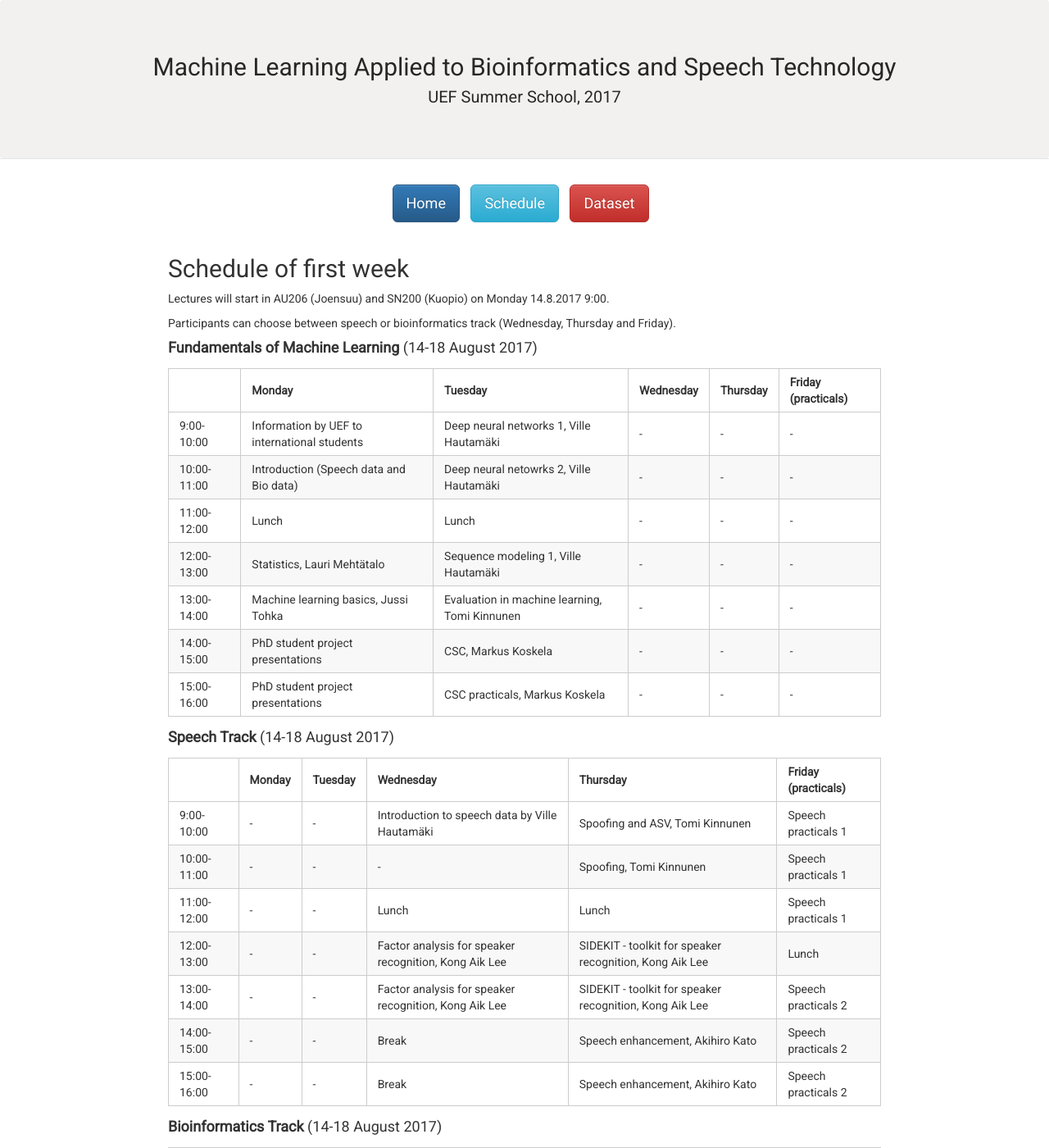
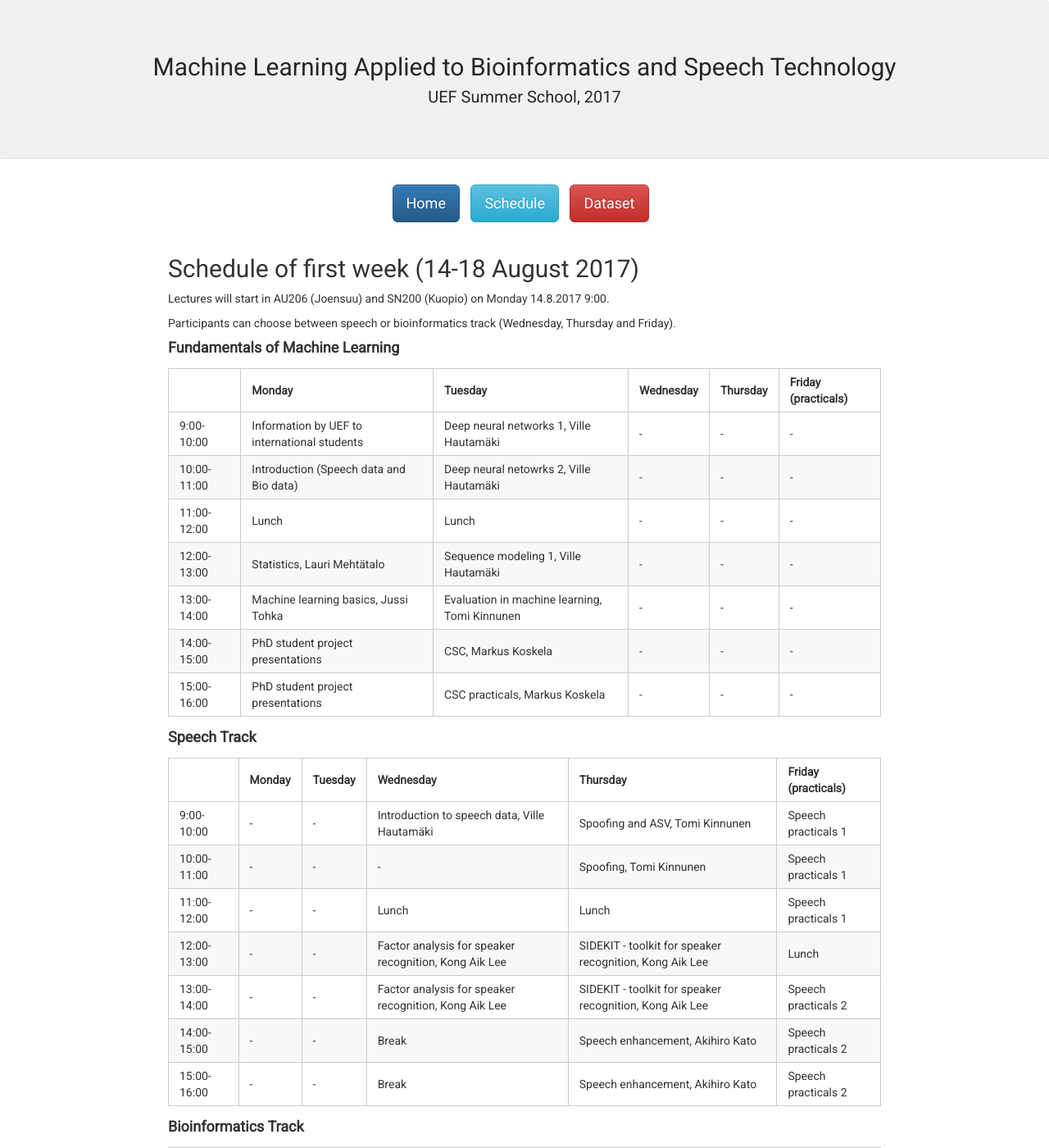
Before and after one commit to abrahamwoubie/Summer_School_RL, a Jekyll site: the page built from schedule.md, in a window 1280 px wide and 1400 px high. Shown: the whole window at 82% size. Built offline with Jekyll 4.4.1, drawn with Linux system fonts in a browser that asks for light colours; nearby versions of some CDN libraries.

```diff
--- a/schedule.md
+++ b/schedule.md
@@ -5,13 +5,13 @@ title: Schedule | MLABST'17
 
 {% include buttons.html %}
 
-## Schedule of first week
+## Schedule of first week (14-18 August 2017)
 
 Lectures will start in AU206 (Joensuu) and SN200 (Kuopio) on Monday 14.8.2017 9:00.
 
 Participants can choose between speech or bioinformatics track (Wednesday, Thursday and Friday).
 
-#### **Fundamentals of Machine Learning** (14-18 August 2017)
+#### **Fundamentals of Machine Learning**
 
 | | Monday | Tuesday | Wednesday | Thursday | Friday (practicals)
 --- | ---  | ---     | ---       | ---      | ---
@@ -23,11 +23,11 @@ Participants can choose between speech or bioinformatics track (Wednesday, Thurs
 14:00-15:00 | PhD student project presentations            | CSC, Markus Koskela                           | - | - | -
 15:00-16:00 | PhD student project presentations            | CSC practicals, Markus Koskela                | - | - | -
 
-#### **Speech Track** (14-18 August 2017)
+#### **Speech Track**
 
 | | Monday | Tuesday | Wednesday | Thursday | Friday (practicals)
 --- | ---  | ---     | ---       | ---      | ---
-9:00-10:00  | - | - | Introduction to speech data by Ville Hautamäki | Spoofing and ASV, Tomi Kinnunen | Speech practicals 1
+9:00-10:00  | - | - | Introduction to speech data, Ville Hautamäki | Spoofing and ASV, Tomi Kinnunen | Speech practicals 1
 10:00-11:00 | - | - | - | Spoofing, Tomi Kinnunen | Speech practicals 1
 11:00-12:00 | - | - | Lunch | Lunch | Speech practicals 1
 12:00-13:00 | - | - | Factor analysis for speaker recognition, Kong Aik Lee | SIDEKIT - toolkit for speaker recognition, Kong Aik Lee | Lunch
@@ -36,7 +36,7 @@ Participants can choose between speech or bioinformatics track (Wednesday, Thurs
 15:00-16:00 | - | - | Break | Speech enhancement, Akihiro Kato | Speech practicals 2
 
 
-#### **Bioinformatics Track** (14-18 August 2017)
+#### **Bioinformatics Track**
 
 | | Monday | Tuesday | Wednesday | Thursday | Friday (practicals)
 --- | ---  | ---     | ---       | ---      | ---
```
Also changed, not shown: _data/people.yml (+20 -23 lines), _includes/people.html (+4 -5 lines), 3 other files.
